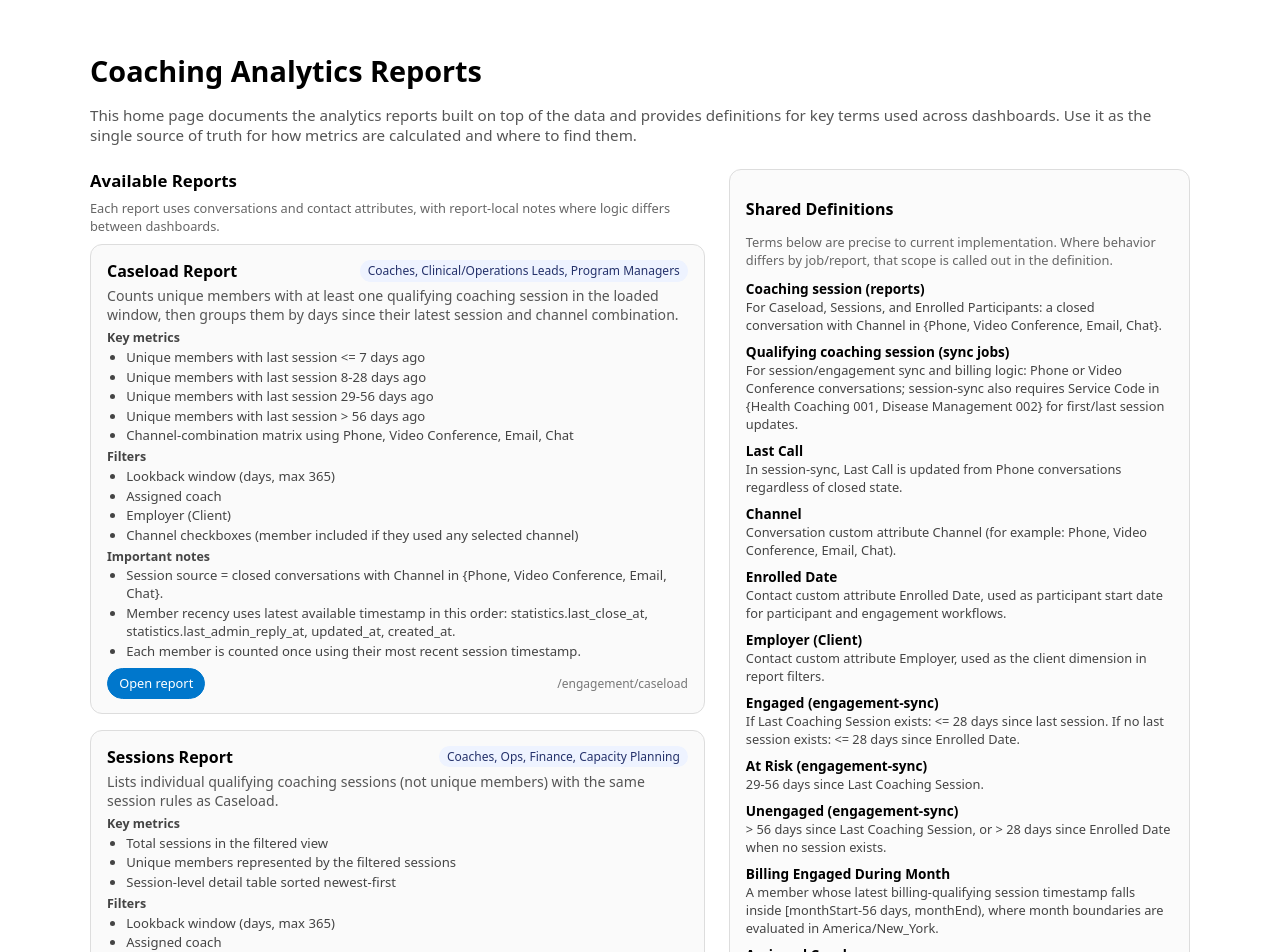
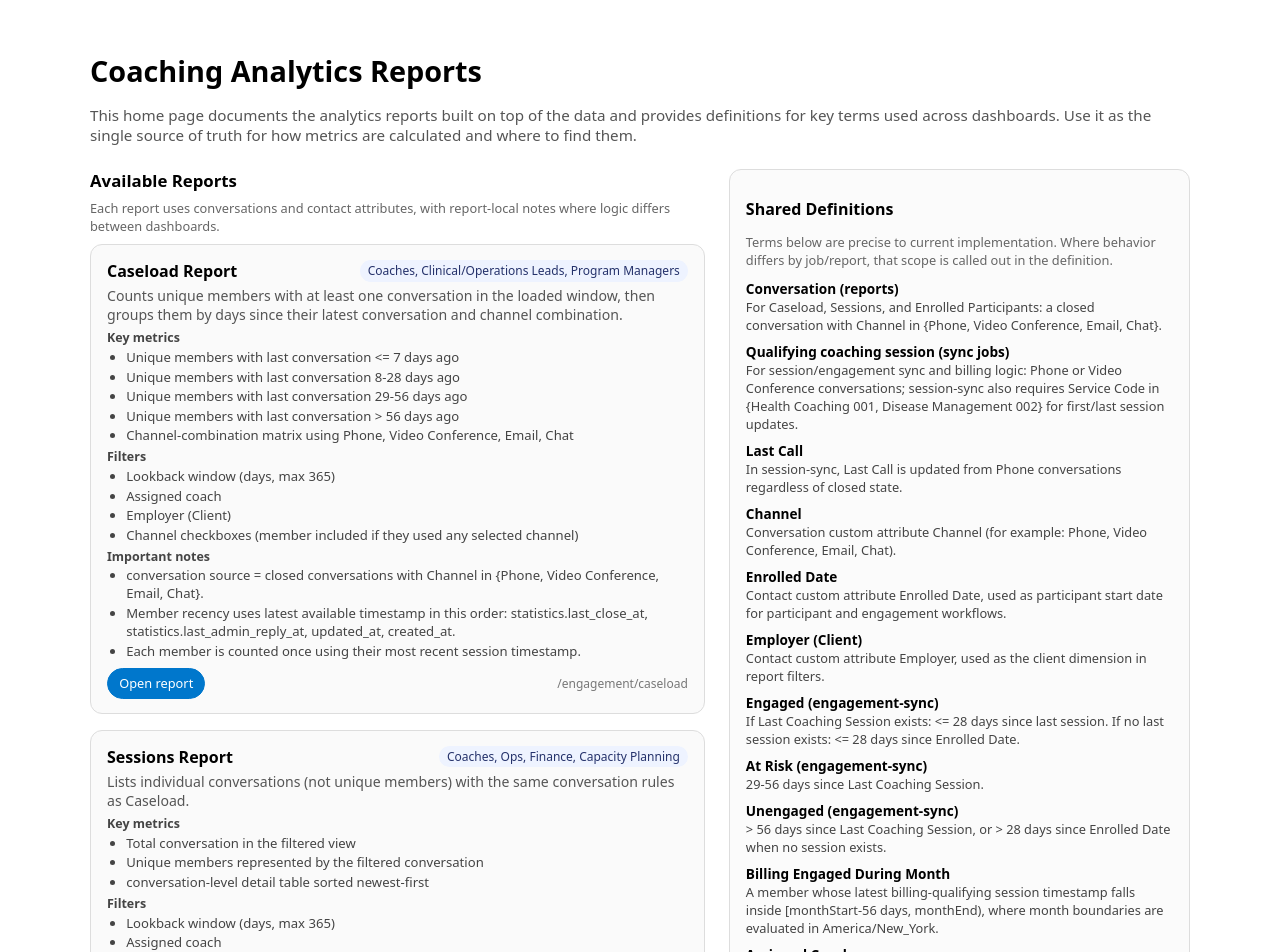
Before and after one commit to k-coyle/intercom-svelte-app, a SvelteKit app: page /engagement in a window 1280 px wide. Shown: the top 952 px of the page. Built offline with nearby package versions, Linux system fonts and the light colour scheme.

Commit message:
fix: Reworked verbage to be more consistent with fucntionality

```diff
--- a/src/routes/engagement/+page.svelte
+++ b/src/routes/engagement/+page.svelte
@@ -16,13 +16,13 @@
       name: 'Caseload Report',
       path: '/engagement/caseload',
       summary:
-        'Counts unique members with at least one qualifying coaching session in the loaded window, then groups them by days since their latest session and channel combination.',
+        'Counts unique members with at least one conversation in the loaded window, then groups them by days since their latest conversation and channel combination.',
       primaryAudience: 'Coaches, Clinical/Operations Leads, Program Managers',
       metrics: [
-        'Unique members with last session <= 7 days ago',
-        'Unique members with last session 8-28 days ago',
-        'Unique members with last session 29-56 days ago',
-        'Unique members with last session > 56 days ago',
+        'Unique members with last conversation <= 7 days ago',
+        'Unique members with last conversation 8-28 days ago',
+        'Unique members with last conversation 29-56 days ago',
+        'Unique members with last conversation > 56 days ago',
         'Channel-combination matrix using Phone, Video Conference, Email, Chat'
       ],
       filters: [
@@ -32,7 +32,7 @@
         'Channel checkboxes (member included if they used any selected channel)'
       ],
       notes: [
-        'Session source = closed conversations with Channel in {Phone, Video Conference, Email, Chat}.',
+        'conversation source = closed conversations with Channel in {Phone, Video Conference, Email, Chat}.',
         'Member recency uses latest available timestamp in this order: statistics.last_close_at, statistics.last_admin_reply_at, updated_at, created_at.',
         'Each member is counted once using their most recent session timestamp.'
       ]
@@ -42,12 +42,12 @@
       name: 'Sessions Report',
       path: '/engagement/sessions',
       summary:
-        'Lists individual qualifying coaching sessions (not unique members) with the same session rules as Caseload.',
+        'Lists individual conversations (not unique members) with the same conversation rules as Caseload.',
       primaryAudience: 'Coaches, Ops, Finance, Capacity Planning',
       metrics: [
-        'Total sessions in the filtered view',
-        'Unique members represented by the filtered sessions',
-        'Session-level detail table sorted newest-first'
+        'Total conversation in the filtered view',
+        'Unique members represented by the filtered conversation',
+        'conversation-level detail table sorted newest-first'
       ],
       filters: [
         'Lookback window (days, max 365)',
@@ -57,7 +57,7 @@
       ],
       notes: [
         'Data is pulled from /API/engagement/caseload using view=sessions.',
-        'Report counts every qualifying session row, not one row per member.',
+        'Report counts every conversation row, not one row per member.',
         'UI renders up to 2000 filtered rows in-table.'
       ]
     },
@@ -116,7 +116,7 @@
 
   const glossary = [
     {
-      term: 'Coaching session (reports)',
+      term: 'Conversation (reports)',
       def: 'For Caseload, Sessions, and Enrolled Participants: a closed conversation with Channel in {Phone, Video Conference, Email, Chat}.'
     },
     {
```
